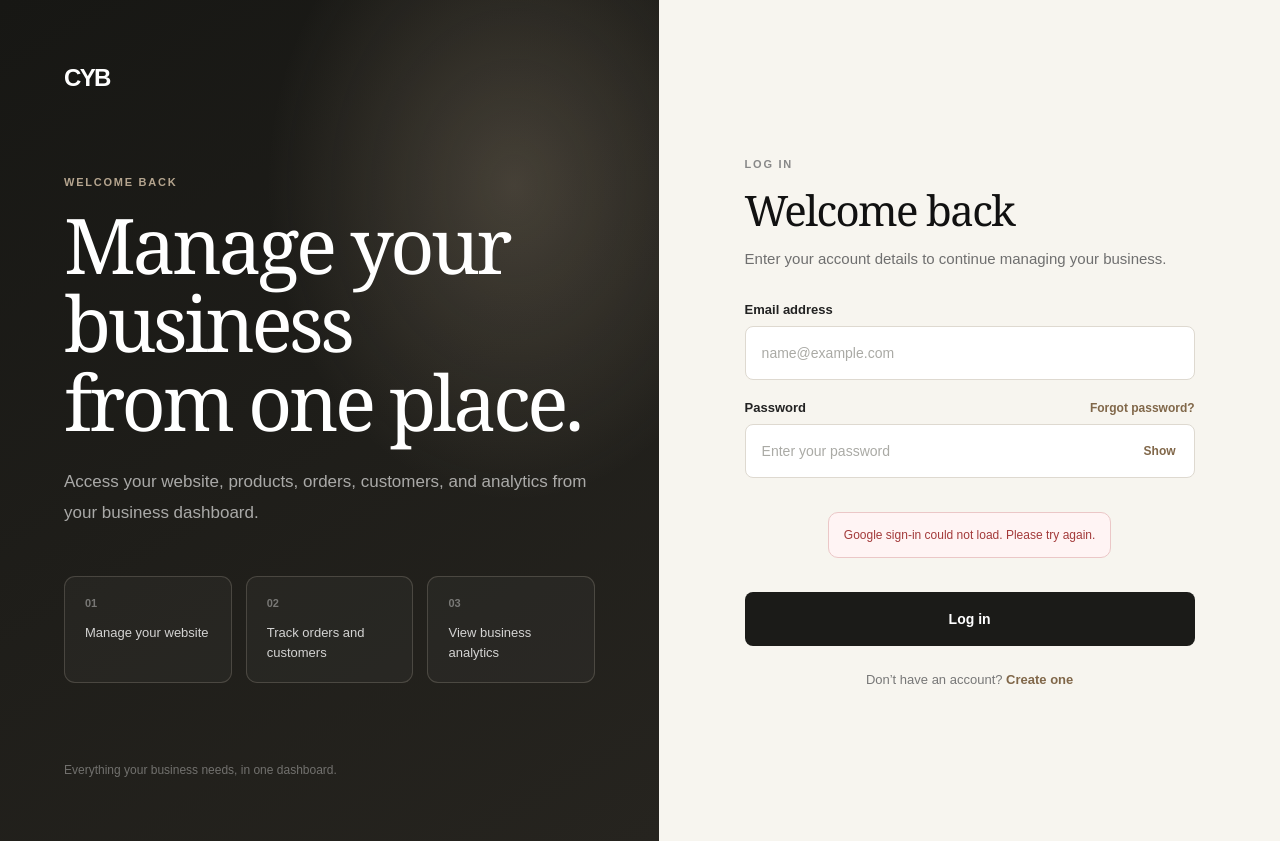
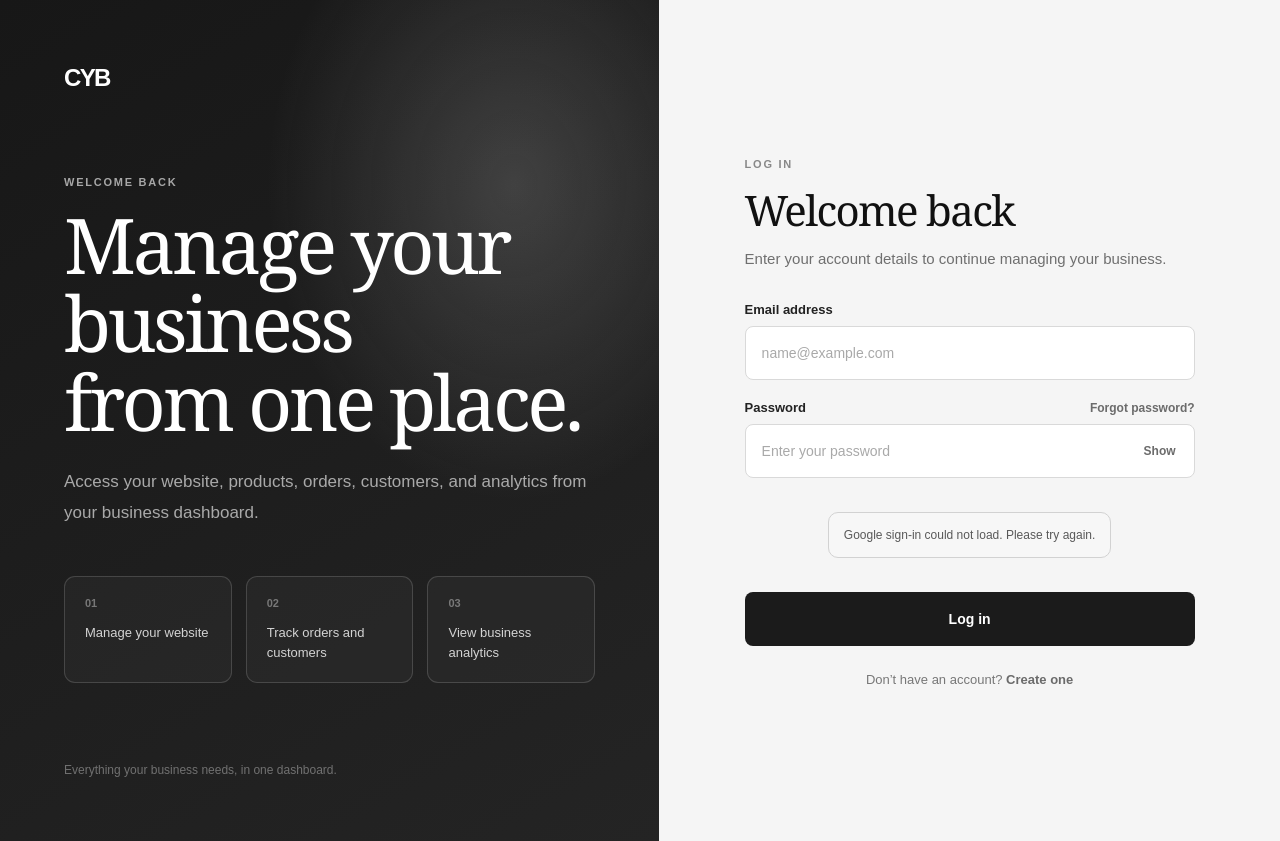
Before and after one commit to nuulf26-glitch/your-business, a React (Vite) app: page /login in a window 1280 px wide. Built offline with nearby package versions, Linux system fonts and the light colour scheme; no server answers.

Commit message:
CYB: convert src/styles/auth.css to monochrome UI palette

```diff
--- a/src/styles/auth.css
+++ b/src/styles/auth.css
@@ -103,7 +103,7 @@
   align-items: center;
   justify-content: center;
   padding: 50px;
-  background: #f7f7f5;
+  background: #f7f7f7;
 }
 
 .auth-form-wrapper {
@@ -188,7 +188,7 @@
   width: 100%;
   height: 54px;
   padding: 0 16px;
-  border: 1px solid #d8d8d3;
+  border: 1px solid #d7d7d7;
   border-radius: 12px;
   background: #ffffff;
   color: #111111;
@@ -202,7 +202,7 @@
 }
 
 .auth-field input::placeholder {
-  color: #aaaaa5;
+  color: #a9a9a9;
 }
 
 .auth-field input:focus {
@@ -265,10 +265,10 @@
 .auth-error {
   margin: 0;
   padding: 13px 15px;
-  border: 1px solid #ebc7c7;
+  border: 1px solid #d2d2d2;
   border-radius: 10px;
-  background: #fff4f4;
-  color: #a33a3a;
+  background: #f7f7f7;
+  color: #595959;
   font-size: 12px;
   line-height: 1.5;
 }
@@ -396,31 +396,31 @@
 /* Phase 1 warm-neutral refinement; existing auth behavior stays intact. */
 .auth-page {
   grid-template-columns: minmax(0, 1.03fr) minmax(460px, .97fr);
-  background: #fffefa;
+  background: #fefefe;
 }
 .auth-brand-panel {
   padding: clamp(34px, 5vw, 72px);
   background:
-    radial-gradient(ellipse at 78% 22%, rgb(213 192 162 / 22%), transparent 34%),
-    linear-gradient(150deg, #171714 0%, #26241f 100%);
+    radial-gradient(ellipse at 78% 22%, rgb(195 195 195 / 22%), transparent 34%),
+    linear-gradient(150deg, #171717 0%, #242424 100%);
 }
 .auth-brand-logo, .auth-mobile-header a { letter-spacing: -.07em; }
 .auth-brand-content h1, .auth-heading h2 { font-family: var(--cyb-font-display, Georgia, serif); font-weight: 500; }
 .auth-brand-content h1 { max-width: 700px; letter-spacing: -.045em; line-height: 1.02; }
-.auth-eyebrow { color: #b5a58f; letter-spacing: .16em; }
-.auth-benefits > div { border-color: rgb(233 221 203 / 18%); border-radius: 11px; background: rgb(255 255 255 / 3%); }
-.auth-form-panel { padding: clamp(30px, 6vw, 88px); background: #f7f5ef; }
+.auth-eyebrow { color: #a7a7a7; letter-spacing: .16em; }
+.auth-benefits > div { border-color: rgb(223 223 223 / 18%); border-radius: 11px; background: rgb(255 255 255 / 3%); }
+.auth-form-panel { padding: clamp(30px, 6vw, 88px); background: #f5f5f5; }
 .auth-form-wrapper { max-width: 450px; }
 .auth-heading { margin-bottom: 30px; }
 .auth-heading h2 { letter-spacing: -.04em; }
-.auth-field input { border-radius: 8px; border-color: #ded9d0; }
-.auth-field input:focus { border-color: #aa9275; box-shadow: 0 0 0 3px rgb(128 103 73 / 17%); }
-.auth-password-field button { color: #806749; }
-.auth-submit-button { border-radius: 8px; background: #1b1b18; }
-.auth-submit-button:hover:not(:disabled) { background: #38342d; }
-.auth-checkbox input { accent-color: #806749; }
-.auth-switch-text a, .auth-label-row a { color: #806749; }
-.auth-provider-unavailable { padding: 10px 12px; border-radius: 8px; background: #efede7; color: #6f6a62; }
+.auth-field input { border-radius: 8px; border-color: #d9d9d9; }
+.auth-field input:focus { border-color: #969696; box-shadow: 0 0 0 3px rgb(107 107 107 / 17%); }
+.auth-password-field button { color: #6b6b6b; }
+.auth-submit-button { border-radius: 8px; background: #1b1b1b; }
+.auth-submit-button:hover:not(:disabled) { background: #343434; }
+.auth-checkbox input { accent-color: #6b6b6b; }
+.auth-switch-text a, .auth-label-row a { color: #6b6b6b; }
+.auth-provider-unavailable { padding: 10px 12px; border-radius: 8px; background: #ededed; color: #6b6b6b; }
 .auth-page.auth-page--single { display: grid; grid-template-columns: 1fr; }
 .auth-page--single .auth-form-panel { min-height: 100vh; }
 @media (max-width: 850px) {
```
